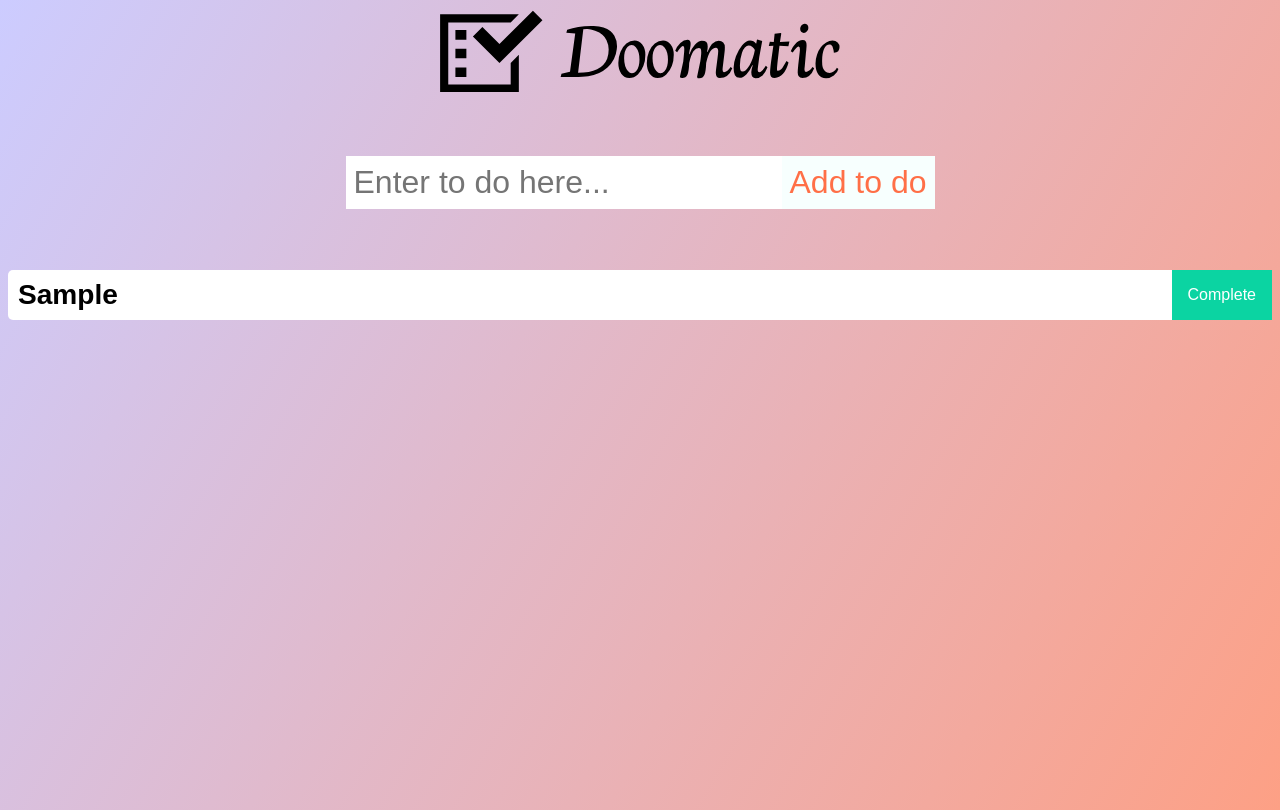
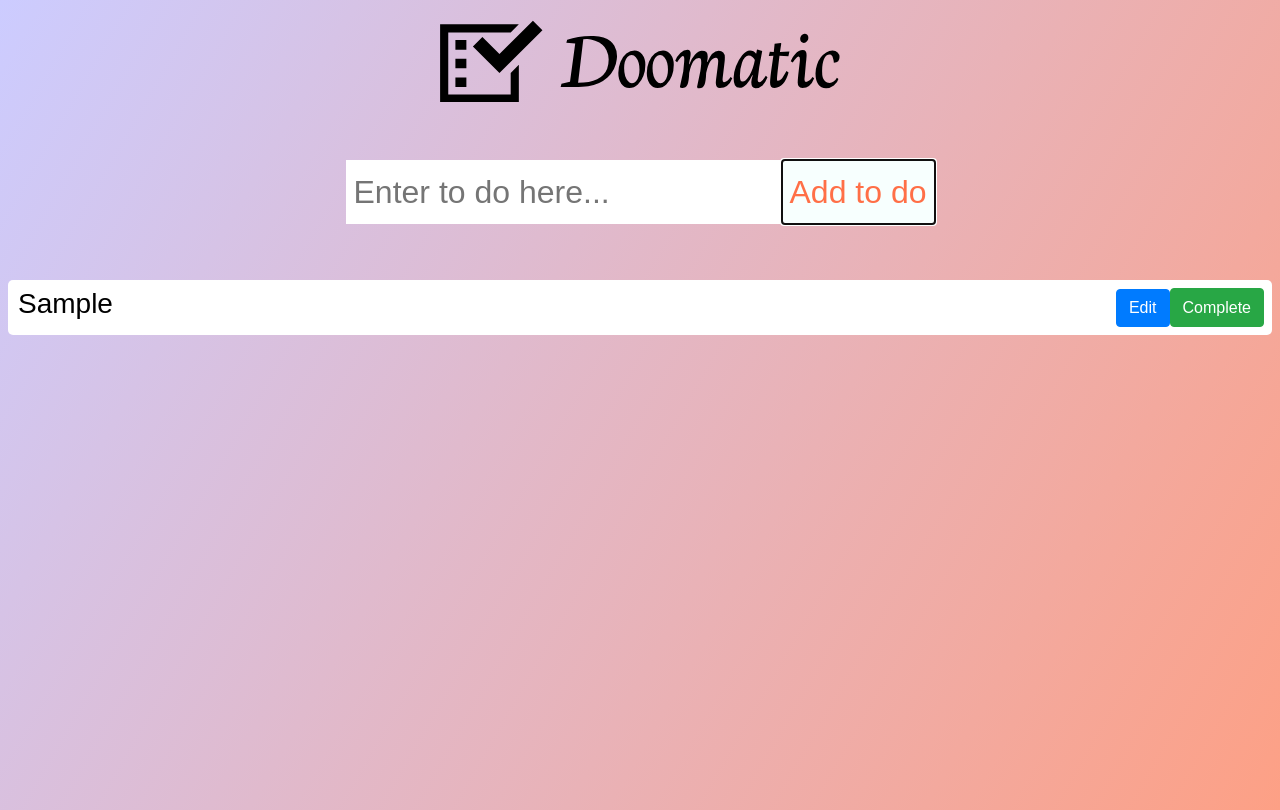
Before and after one commit to LucasFaustman/doomatic, a React (Create React App) app: page / in a window 1280 px wide. Both pictures are taken after typing "Sample" into the empty fields and a click on the button "Add to do". Built offline with nearby package versions, Linux system fonts and the light colour scheme.

Commit message:
Added edit button to todo

```diff
--- a/public/index.html
+++ b/public/index.html
@@ -14,11 +14,14 @@
     <link rel="preconnect" href="https://fonts.gstatic.com" crossorigin>
     <link href="https://fonts.googleapis.com/css2?family=Nunito&display=swap" rel="stylesheet">
     <link rel="manifest" href="%PUBLIC_URL%/manifest.json" />
-
+    <link rel="stylesheet" href="https://cdn.jsdelivr.net/npm/bootstrap@4.0.0/dist/css/bootstrap.min.css" integrity="sha384-Gn5384xqQ1aoWXA+058RXPxPg6fy4IWvTNh0E263XmFcJlSAwiGgFAW/dAiS6JXm" crossorigin="anonymous">
     <title>Doomatic</title>
   </head>
   <body>
     <noscript>You need to enable JavaScript to run this app.</noscript>
     <div id="root"></div>
+    <script src="https://code.jquery.com/jquery-3.2.1.slim.min.js" integrity="sha384-KJ3o2DKtIkvYIK3UENzmM7KCkRr/rE9/Qpg6aAZGJwFDMVNA/GpGFF93hXpG5KkN" crossorigin="anonymous"></script>
+    <script src="https://cdn.jsdelivr.net/npm/popper.js@1.12.9/dist/umd/popper.min.js" integrity="sha384-ApNbgh9B+Y1QKtv3Rn7W3mgPxhU9K/ScQsAP7hUibX39j7fakFPskvXusvfa0b4Q" crossorigin="anonymous"></script>
+    <script src="https://cdn.jsdelivr.net/npm/bootstrap@4.0.0/dist/js/bootstrap.min.js" integrity="sha384-JZR6Spejh4U02d8jOt6vLEHfe/JQGiRRSQQxSfFWpi1MquVdAyjUar5+76PVCmYl" crossorigin="anonymous"></script>
   </body>
 </html>
--- a/src/App.css
+++ b/src/App.css
@@ -86,4 +86,5 @@
 }
 .logo-header {
   width: 400px;
+  margin-top: 10px;
 }
--- a/src/App.js
+++ b/src/App.js
@@ -43,6 +43,10 @@
 
   }, [toDos]);
 
+  function handleEditClick(id, changedToDo) {
+     const newArrayOfToDos = toDos.map(element => element.id === id ? {...element, toDo: changedToDo} : element)
+     setToDos(newArrayOfToDos)
+  }
 
 
   return (
@@ -50,7 +54,7 @@
       <Header />
       <AddToDo onAdd={addToDo}/>
       {error && <p className='error'>Please enter your task</p>}
-      <Todo toDos={toDos} handleCompleteClick={handleCompleteClick} />
+      <Todo toDos={toDos} handleCompleteClick={handleCompleteClick} handleEditClick={handleEditClick} />
     </div>
   );
 }
--- /dev/null
+++ b/src/components/EditToDo.js
@@ -0,0 +1,48 @@
+import { useState } from "react"
+
+export default function EditToDo({ id, handleEditClick, toDoItem }) {
+
+  const [changedToDo, setChangedTodo] = useState(toDoItem)
+
+function handleDescriptionChange(e) {
+  setChangedTodo(e.target.value)
+}
+
+function handleExitEdits() {
+  setChangedTodo(toDoItem)
+}
+
+    return (
+        <div>
+<button type="button" className="btn btn-primary" data-toggle="modal" data-target={`#id${id}`}>
+  Edit
+</button>
+
+<div className="modal" id={`id${id}`}>
+  <div className="modal-dialog">
+    <div className="modal-content">
+
+      <div className="modal-header">
+        <h4 className="modal-title">Edit Your Task</h4>
+        <button type="button" className="close" data-dismiss="modal">&times;</button>
+      </div>
+      <div className="modal-body">
+                    <input type="text"
+                    value = {changedToDo}
+                    onChange={handleDescriptionChange}
+                    className="form-control" />
+                </div>
+      <div className="modal-footer">
+        <button type="button" onClick={() => handleEditClick(id, changedToDo)}
+                    className="btn btn-warning" data-dismiss="modal">
+                        Edit
+                </button >
+        <button onClick={handleExitEdits} type="button" className="btn btn-danger" data-dismiss="modal">Close</button>
+      </div>
+
+    </div>
+  </div>
+</div>
+        </div>
+    )
+}
--- a/src/components/Todo.js
+++ b/src/components/Todo.js
@@ -1,11 +1,16 @@
-export default function Todo({ toDos, handleCompleteClick }) {
+import EditToDo from '../components/EditToDo'
+
+export default function Todo({ toDos, handleCompleteClick, handleEditClick }) {
 
 
     const ToDoItem = toDos.map(item => {
        return <section className="todo" key={item.id}>
                 <h3>{item.toDo}</h3>
-                <button onClick={() => handleCompleteClick(item.id)} className="complete-btn">Complete</button>
-            </section>
+                <div className='d-flex p-2'>
+                    <EditToDo toDoItem={item.toDo} id={item.id} handleEditClick={handleEditClick}  />
+                    <button onClick={() => handleCompleteClick(item.id)} className="btn btn-success">Complete</button>
+                </div>
+                </section>
     })
     return (
         <div className="todo-list">
```
